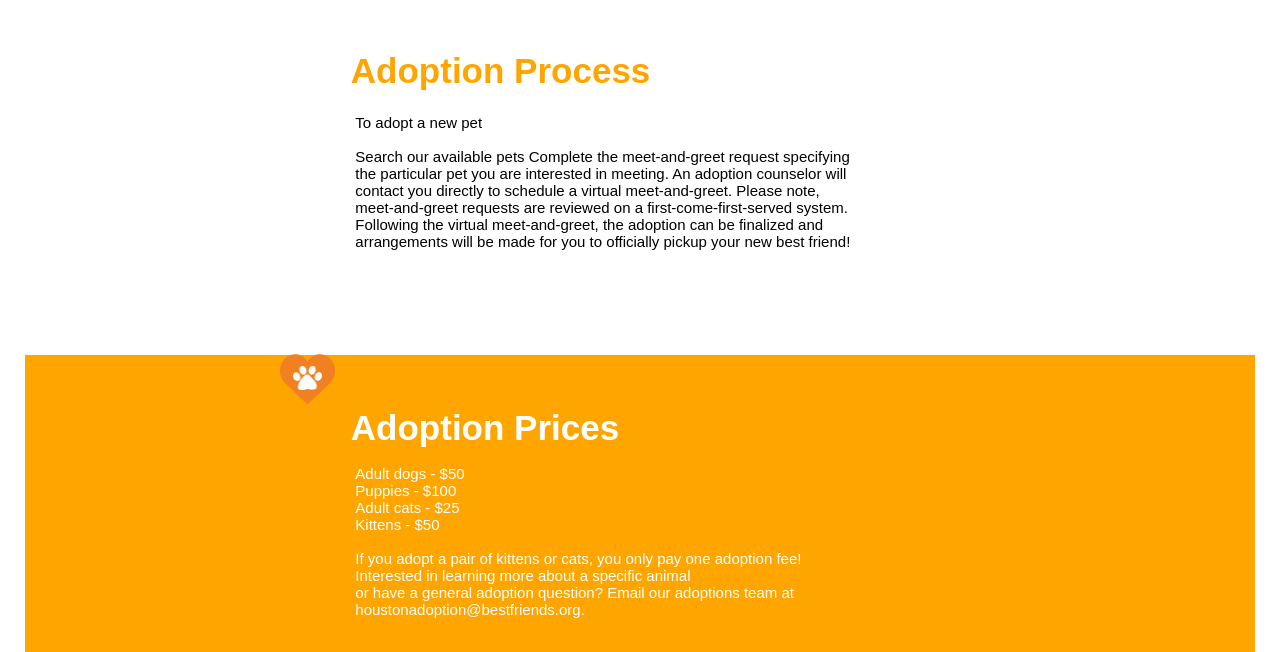
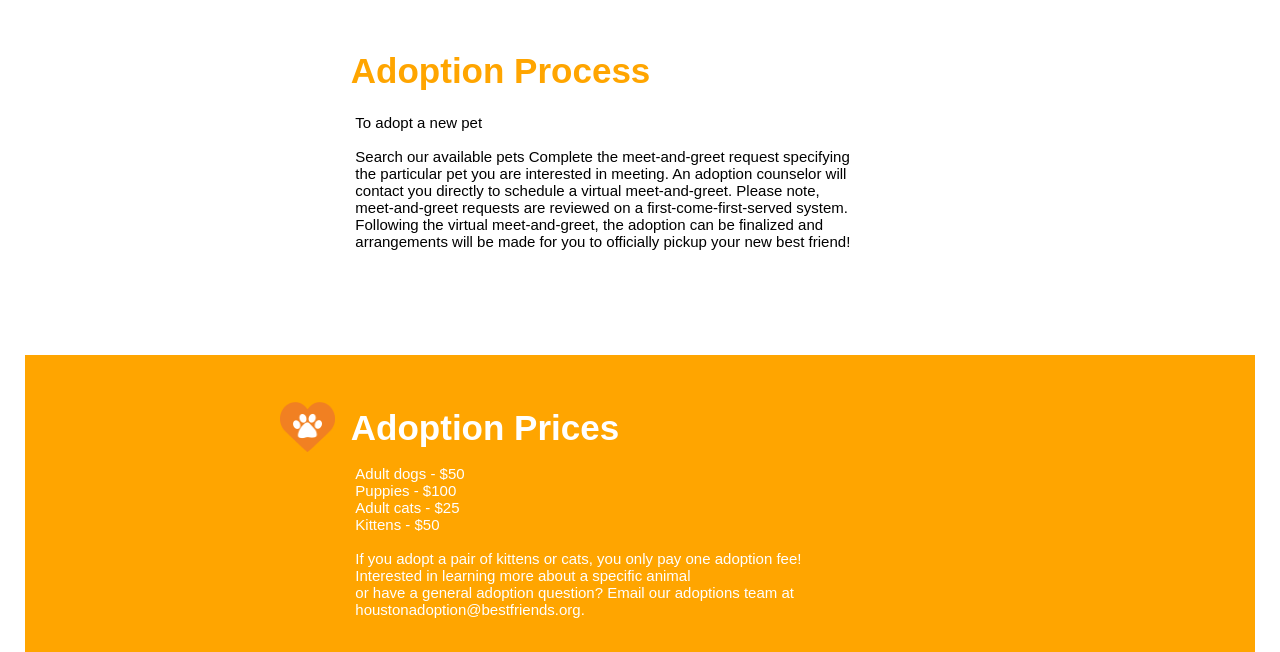
Before and after one commit to Jeherre/Best-Friends, a plain HTML site: page Adopting.html in a window 1280 px wide. Shown: the part 470-1122 px from the top of the page. Drawn offline with Linux system fonts and the light colour scheme.

Commit message:
Update Adopting.css

```diff
--- a/Adopting.css
+++ b/Adopting.css
@@ -124,7 +124,7 @@ h1{
 
 .heart{
     position: absolute;
-    top: 103%;
+    top: 109%;
     margin-left: 15.9em;
     height: 50px;
     width: 55px;
```
